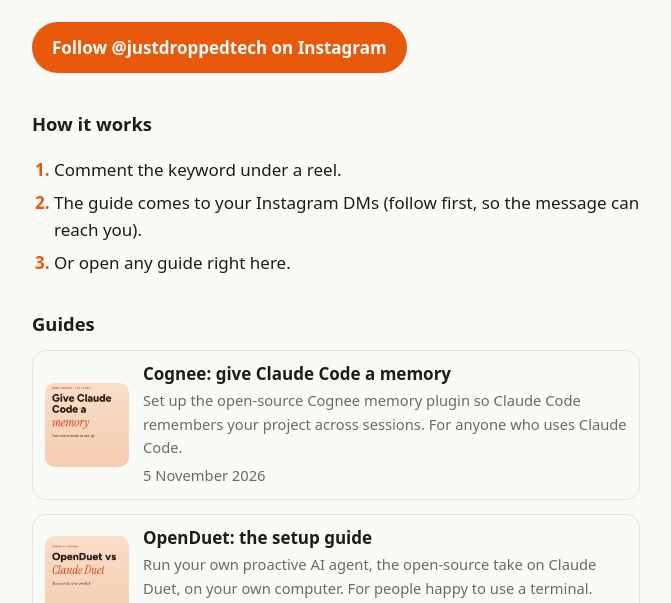
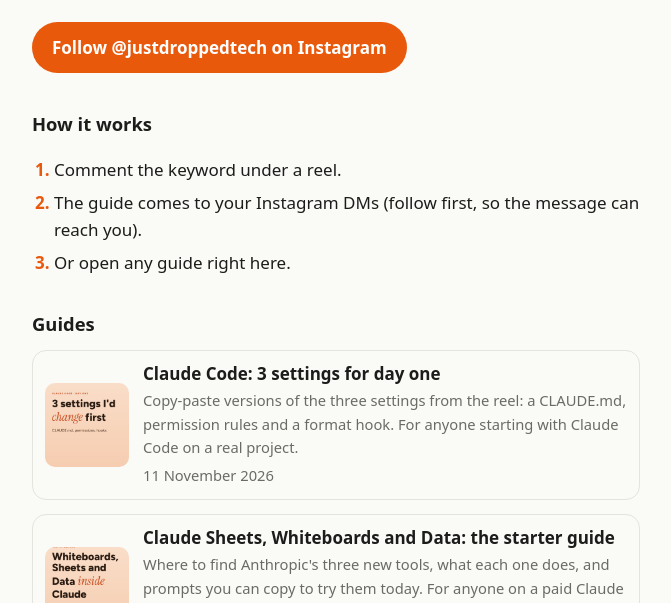
Before and after one commit to justdroppedtech/justdroppedtech.github.io, a plain HTML site: page index.html in a window 1280 px wide. Shown: the part 197-800 px from the top of the page, without its empty margins (304-975 px from the left). Drawn offline with Linux system fonts and the light colour scheme.

Commit message:
Home page: intro, how it works, guide list

```diff
--- a/index.html
+++ b/index.html
@@ -9,7 +9,7 @@
   <meta property="og:url" content="https://justdroppedtech.github.io/">
   <meta property="og:title" content="Arul guides">
   <meta property="og:description" content="Free guides from the reels. Each one is the full setup, step by step, ready to copy.">
-  <meta property="og:image" content="https://justdroppedtech.github.io/cognee-setup/cover.jpg">
+  <meta property="og:image" content="https://justdroppedtech.github.io/claude-code-settings/cover.jpg">
   <link rel="stylesheet" href="/style.css">
   <style>
     .lead { font-size: 1.1rem; }
@@ -38,6 +38,8 @@
     </ol>
     <h2>Guides</h2>
     <ul class="guides">
+      <li><a href="/claude-code-settings/"><img src="/claude-code-settings/cover.jpg" alt=""><div><strong>Claude Code: 3 settings for day one</strong><span>Copy-paste versions of the three settings from the reel: a CLAUDE.md, permission rules and a format hook. For anyone starting with Claude Code on a real project.</span><span>11 November 2026</span></div></a></li>
+      <li><a href="/claude-sheets/"><img src="/claude-sheets/cover.jpg" alt=""><div><strong>Claude Sheets, Whiteboards and Data: the starter guide</strong><span>Where to find Anthropic&#39;s three new tools, what each one does, and prompts you can copy to try them today. For anyone on a paid Claude plan.</span><span>11 November 2026</span></div></a></li>
       <li><a href="/cognee-setup/"><img src="/cognee-setup/cover.jpg" alt=""><div><strong>Cognee: give Claude Code a memory</strong><span>Set up the open-source Cognee memory plugin so Claude Code remembers your project across sessions. For anyone who uses Claude Code.</span><span>5 November 2026</span></div></a></li>
       <li><a href="/openduet-setup/"><img src="/openduet-setup/cover.jpg" alt=""><div><strong>OpenDuet: the setup guide</strong><span>Run your own proactive AI agent, the open-source take on Claude Duet, on your own computer. For people happy to use a terminal.</span><span>5 November 2026</span></div></a></li>
       <li><a href="/artemis-setup/"><img src="/artemis-setup/cover.jpg" alt=""><div><strong>Google Artemis: the setup guide</strong><span>Control your Android phone with plain English, from a web page, the terminal or your AI coding tool. For anyone with an Android phone (or emulator) and a computer.</span><span>29 October 2026</span></div></a></li>
```
